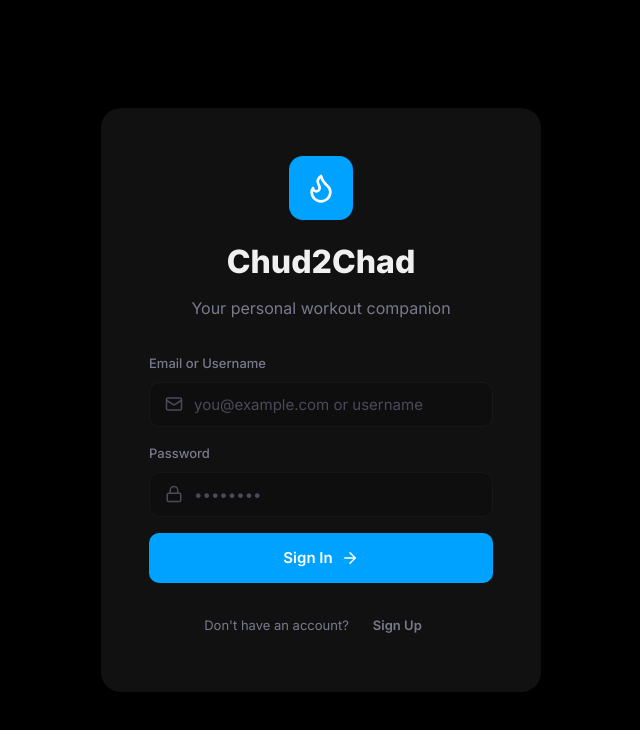
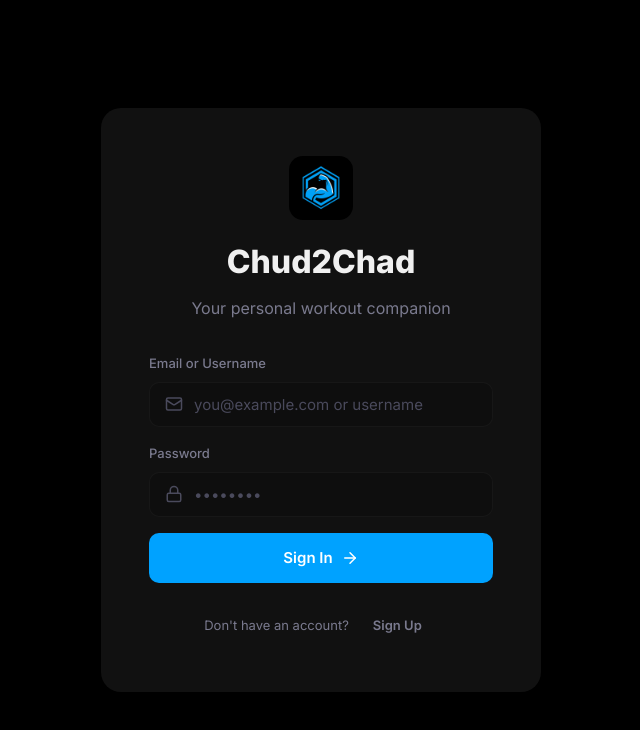
Before and after one commit to vish721/fitness-app, a React (Vite) app: page / in a window 1280 px wide. Shown: the top 730 px of the page, without its empty margins (319-959 px from the left). Built offline with nearby package versions, Linux system fonts and the light colour scheme.

Commit message:
feat: replace flame icon with hexagon bicep logo

```diff
--- a/src/components/layout/Sidebar.css
+++ b/src/components/layout/Sidebar.css
@@ -59,6 +59,22 @@
     font-weight: 800;
     color: var(--text-primary);
     white-space: nowrap;
+}
+
+.logo-img {
+    width: 40px;
+    height: 40px;
+    min-width: 40px;
+    border-radius: var(--radius-md);
+    object-fit: cover;
+}
+
+.logo-img-sm {
+    width: 32px;
+    height: 32px;
+    min-width: 32px;
+    border-radius: var(--radius-sm);
+    object-fit: cover;
 }
 
 .logo-text-sm {
--- a/src/components/layout/Sidebar.tsx
+++ b/src/components/layout/Sidebar.tsx
@@ -9,7 +9,6 @@ import {
     TrendingUp,
     Link,
     LogOut,
-    Flame,
     ChevronLeft,
     ChevronRight,
     Menu,
@@ -18,6 +17,7 @@ import {
 } from 'lucide-react';
 import { useAuth } from '../../contexts/AuthContext';
 import { useState, useEffect } from 'react';
+import logoImg from '../../assets/logo.png';
 import './Sidebar.css';
 
 const navItems = [
@@ -67,9 +67,7 @@ export default function Sidebar() {
                 {/* Mobile Top Header */}
                 <header className="mobile-header">
                     <div className="mobile-header-logo">
-                        <div className="logo-icon logo-icon-sm">
-                            <Flame size={18} />
-                        </div>
+                        <img src={logoImg} alt="Chud2Chad" className="logo-img logo-img-sm" />
                         <span className="logo-text logo-text-sm">Chud2Chad</span>
                     </div>
                     <div className="flex items-center gap-sm">
@@ -89,9 +87,7 @@ export default function Sidebar() {
                         <div className="mobile-drawer" onClick={e => e.stopPropagation()}>
                             <div className="mobile-drawer-header">
                                 <div className="sidebar-logo">
-                                    <div className="logo-icon">
-                                        <Flame size={24} />
-                                    </div>
+                                    <img src={logoImg} alt="Chud2Chad" className="logo-img" />
                                     <span className="logo-text">Chud2Chad</span>
                                 </div>
                                 <button className="btn btn-ghost btn-icon" onClick={() => setMobileMenuOpen(false)}>
@@ -160,9 +156,7 @@ export default function Sidebar() {
         <aside className={`sidebar ${collapsed ? 'collapsed' : ''}`}>
             <div className="sidebar-header">
                 <div className="sidebar-logo">
-                    <div className="logo-icon">
-                        <Flame size={24} />
-                    </div>
+                    <img src={logoImg} alt="Chud2Chad" className="logo-img" />
                     {!collapsed && <span className="logo-text">Chud2Chad</span>}
                 </div>
                 <button
--- a/src/pages/Auth.css
+++ b/src/pages/Auth.css
@@ -29,15 +29,17 @@
 }
 
 .auth-logo {
+    display: inline-flex;
+    align-items: center;
+    justify-content: center;
+    margin-bottom: var(--space-lg);
+}
+
+.auth-logo-img {
     width: 64px;
     height: 64px;
     border-radius: var(--radius-lg);
-    background: var(--accent-primary);
-    display: inline-flex;
-    align-items: center;
-    justify-content: center;
-    color: white;
-    margin-bottom: var(--space-lg);
+    object-fit: cover;
 }
 
 .auth-header h1 {
--- a/src/pages/Auth.tsx
+++ b/src/pages/Auth.tsx
@@ -1,5 +1,6 @@
 import { useState, useEffect, useRef, type FormEvent } from 'react';
-import { Flame, Mail, Lock, User, ArrowRight, AtSign, Check, X } from 'lucide-react';
+import { Mail, Lock, User, ArrowRight, AtSign, Check, X } from 'lucide-react';
+import logoImg from '../assets/logo.png';
 import { useAuth } from '../contexts/AuthContext';
 import { supabase } from '../lib/supabase';
 import toast from 'react-hot-toast';
@@ -91,7 +92,7 @@ export default function Auth() {
             <div className="auth-container animate-slide-up">
                 <div className="auth-header">
                     <div className="auth-logo">
-                        <Flame size={32} />
+                        <img src={logoImg} alt="Chud2Chad" className="auth-logo-img" />
                     </div>
                     <h1>Chud2Chad</h1>
                     <p>Your personal workout companion</p>
```
Also changed, not shown: src/assets/logo.png (added), 1 other file (tests, documents, lock files or other folders).
